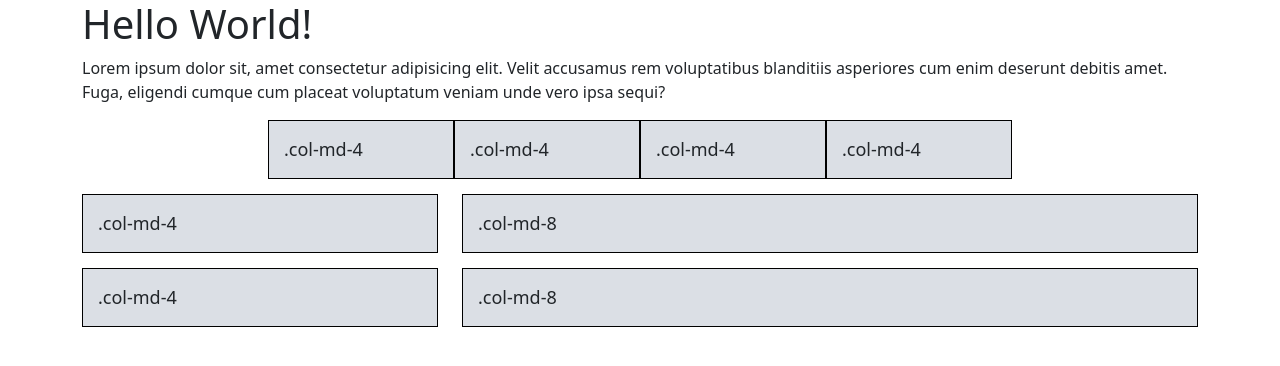
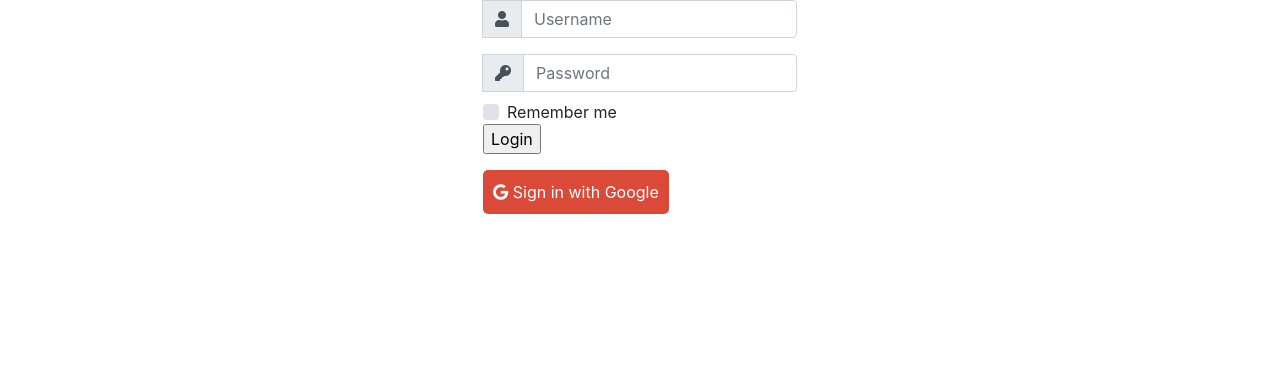
Before and after one commit to LudNyq1/BootstrapDemo, a website: page public/home.html in a window 1280 px wide. Drawn offline with nearby package versions, Linux system fonts and the light colour scheme.

Commit message:
done with the login

```diff
--- a/package.json
+++ b/package.json
@@ -10,6 +10,7 @@
   "author": "",
   "license": "ISC",
   "dependencies": {
+    "bootstrap": "^5.1.3",
     "express": "^4.17.1"
   }
 }
--- a/public/home.html
+++ b/public/home.html
@@ -20,55 +20,76 @@
             margin-bottom: 15px;
             border: 1px black solid;
         }
+
+        .jalla{
+            background-color: #db4a39 ;
+            border-width: 0;
+            padding:10px;
+            border-radius: 5px;
+        }
+
+        span{
+            color:#fff;
+        }
+
     </style>
 
     <title>Hello world</title>
 </head>
+<link href="//maxcdn.bootstrapcdn.com/bootstrap/4.1.1/css/bootstrap.min.css" rel="stylesheet" id="bootstrap-css">
+<script src="//maxcdn.bootstrapcdn.com/bootstrap/4.1.1/js/bootstrap.min.js"></script>
+<script src="//cdnjs.cloudflare.com/ajax/libs/jquery/3.2.1/jquery.min.js"></script>
+<link rel="stylesheet" href="https://use.fontawesome.com/releases/v5.6.1/css/all.css" integrity="sha384-gfdkjb5BdAXd+lj+gudLWI+BXq4IuLW5IT+brZEZsLFm++aCMlF1V92rMkPaX4PP" crossorigin="anonymous">
+
 <body>
-    <div class = "container-sm">
-        <div class = "row">
-            <h1>Hello World!</h1>
-            <p>Lorem ipsum dolor sit, amet consectetur adipisicing elit. Velit accusamus rem
-            voluptatibus blanditiis asperiores cum enim deserunt debitis amet. Fuga, eligendi cumque
-            cum placeat voluptatum veniam unde vero ipsa sequi?</p>
+<div class="container-lg">
+<div class="d-flex justify-content-center h-100">
+    <div class="user_card">
+        <div class="d-flex justify-content-center">
+        	<div class="d-flex justify-content-center form_container"></div>
+    <form>
+        <div class="input-group mb-3">
+            <div class="input-group-append">
+                <span class="input-group-text"><i class="fas fa-user"></i></span>
+            </div>
+        <input type="text" name="username" placeholder="Username" class="form-control input_user">
+    </div>
+    <div class="input-group mb-2">
+        <div class="input-group-append">
+            <span class="input-group-text"><i class="fas fa-key"></i></span>
         </div>
-        <div class = "row">
-            <div class="d-flex justify-content-center">
-                <div class="col-md-2">
-                    <div class="demo-content">.col-md-4</div>
-                </div>
-                <div class="col-md-2">
-                    <div class="demo-content">.col-md-4</div>
-                </div>
-                <div class="col-md-2">
-                    <div class="demo-content">.col-md-4</div>
-                </div>
-                <div class="col-md-2">
-                    <div class="demo-content">.col-md-4</div>
-                </div>
-            </div>
+        <input type="password" name="password" placeholder="Password" class="form-control input_pass" >
+    </div>
+    <div class="form-group">
+        <div class="custom-control custom-checkbox">
+            <input type="checkbox" class="custom-control-input" id="customControlInline">
+            <label class="custom-control-label" for="customControlInline">Remember me</label>
         </div>
+        <div class="form-group">
+        <input type="submit" name="login" value="Login">
+        </div>
+    </form>
+    <form class="form-signin">
+<div class="social-login">
+    <button class="jalla" class="btn google-btn social-btn" type="button"><span><i class="fab fa-google"></i> Sign in with Google</span> </button>
+</div>
+</form>
+    </div>
+    </div>
+    </div>
+    </div>
+</div>
+</div>
 
 
-        <div class="row">
-            <div class="col-md-4">
-                <div class="demo-content">.col-md-4</div>
-            </div>
-            <div class="col-md-8">
-                <div class="demo-content bg-alt">.col-md-8</div>
-            </div>
-        </div>
 
-        <div class="row">
-            <div class="col-md-4">
-                <div class="demo-content">.col-md-4</div>
-            </div>
-            <div class="col-md-8">
-                <div class="demo-content bg-alt">.col-md-8</div>
-            </div>
-        </div>
 
-    </div>
+
+
+
+
+
+
 
 
 
```
Also changed, not shown: 1 other file.
